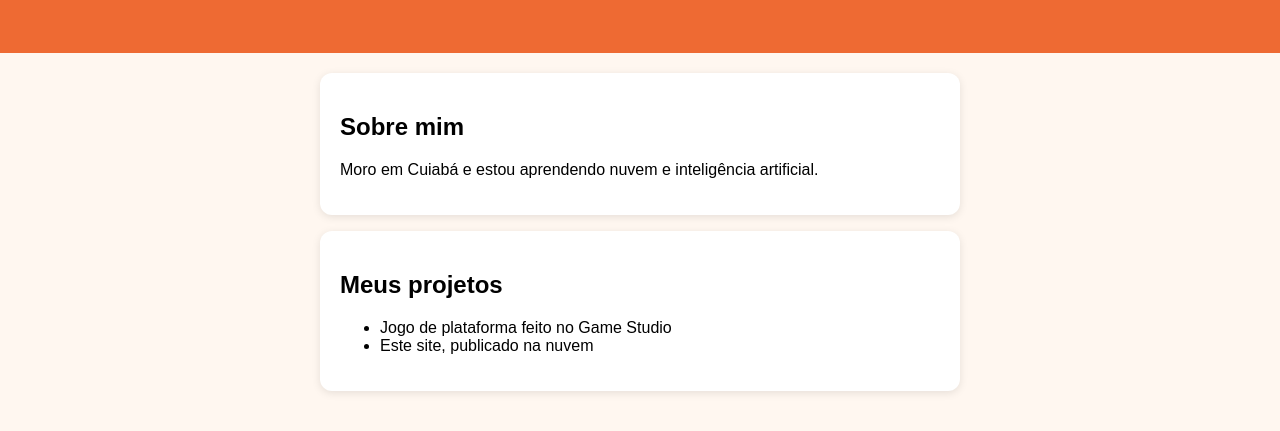
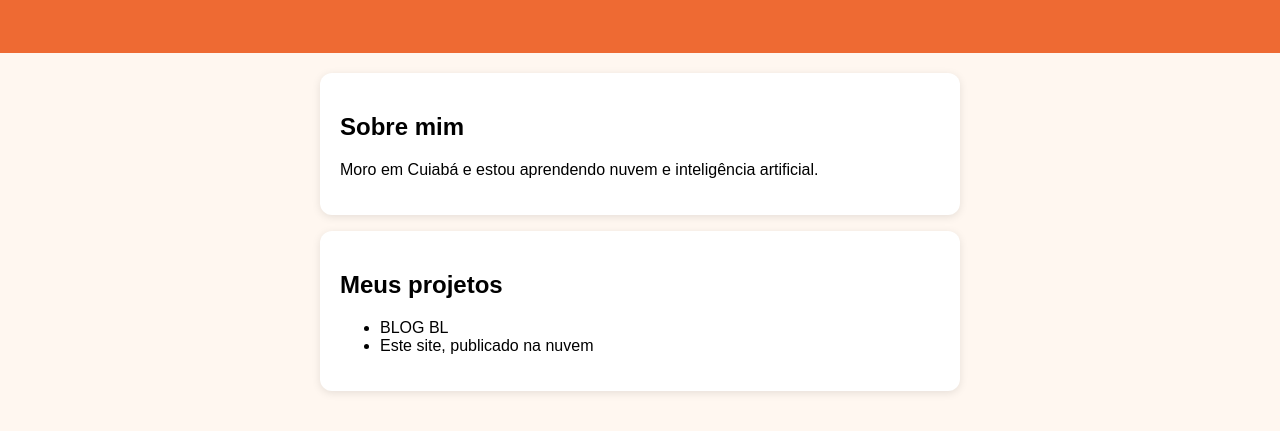
Before and after one commit to josuemendonca-java/first_cloudtest, a plain HTML site: page index.html in a window 1280 px wide. Shown: the part 159-590 px from the top of the page. Drawn offline with Linux system fonts and the light colour scheme.

Commit message:
Update index.html

```diff
--- a/index.html
+++ b/index.html
@@ -26,7 +26,7 @@
   <section class="cartao">
     <h2>Meus projetos</h2>
     <ul>
-    <li>Jogo de plataforma feito no Game Studio</li>
+    <li>BLOG BL</li>
     <li>Este site, publicado na nuvem</li>
     </ul>
   </section>
```
